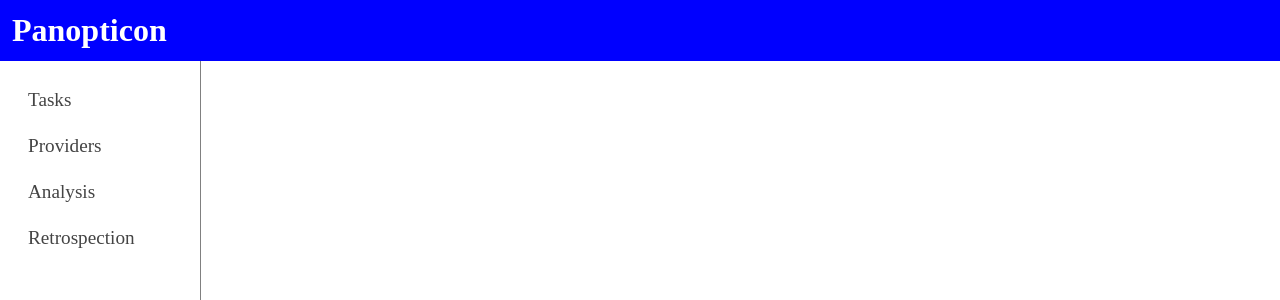
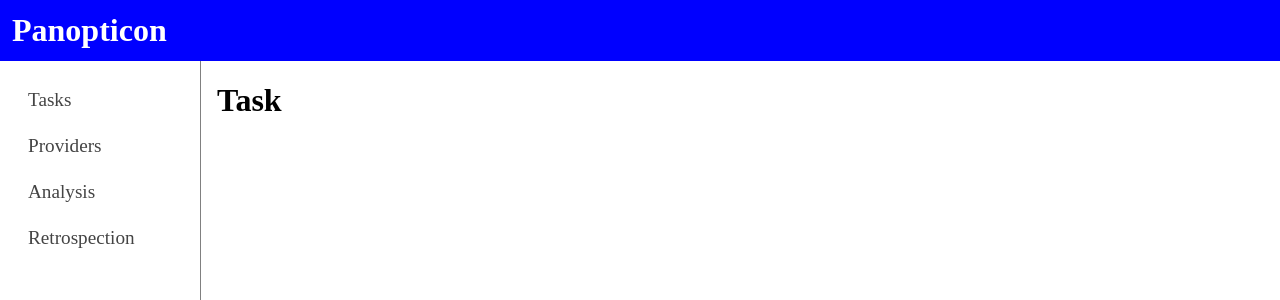
Before and after one commit to yuya-okada527/panopticon-fe, a Nuxt app: page /1/task/1 in a window 1280 px wide. Shown: the top 300 px of the page. Built offline with nearby package versions, Linux system fonts and the light colour scheme.

Commit message:
add task view

```diff
--- a/components/task-list.vue
+++ b/components/task-list.vue
@@ -4,7 +4,7 @@
     <ul>
       <li v-for="task in tasks">
         <NuxtLink
-          :to="`/${$route.params.project_id}/tasks/${task.id}`"
+          :to="`/${$route.params.project_id}/task/${task.id}`"
           class="task-card"
         >
           {{ abbreviate(task.name) }}
--- /dev/null
+++ b/pages/[project_id]/task/[task_id].vue
@@ -0,0 +1,3 @@
+<template>
+  <h1>Task</h1>
+</template>
```
